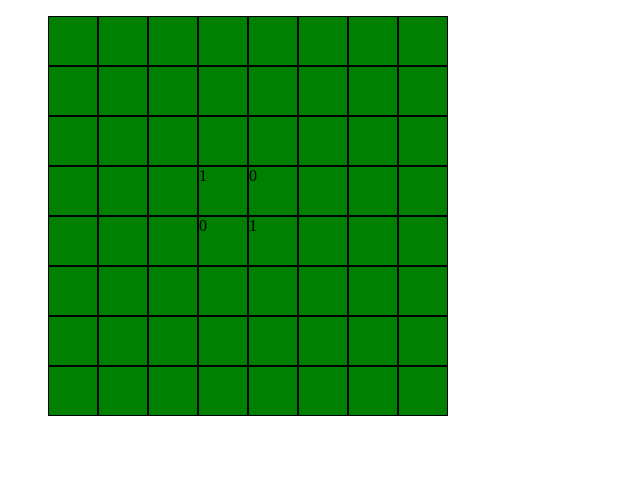
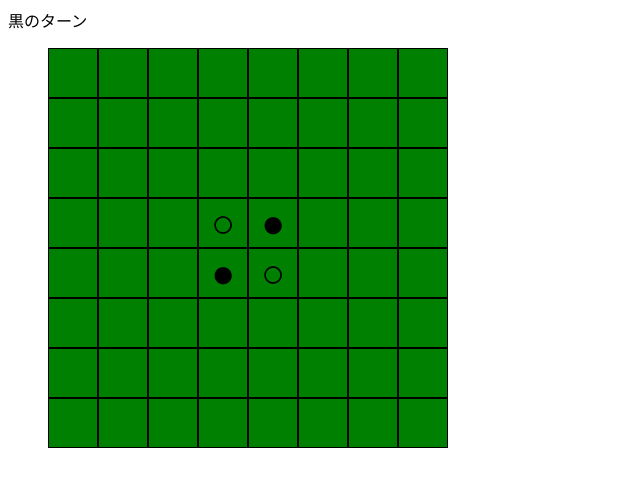
Before and after one commit to takaaa220/osero, a React app: page / in a window 1280 px wide. Shown: the top 486 px of the page, without its empty margins (0-640 px from the left). Built offline with nearby package versions, Linux system fonts and the light colour scheme.

Commit message:
基盤作成

```diff
--- a/src/App.tsx
+++ b/src/App.tsx
@@ -2,13 +2,18 @@ import * as React from "react";
 import * as ReactDOM from "react-dom";
 import Board from "./components/Board";
 
-type Stone = 0 | 1 | null;
+type stone = 0 | 1 | null;
+
+interface WidthHeight {
+  w: number;
+  h: number;
+}
 
 export interface AppProps {}
 
 export interface AppState {
   tarn: 0 | 1;
-  boards: Stone[];
+  boards: stone[];
 }
 
 class App extends React.Component<AppProps, AppState> {
@@ -21,9 +26,55 @@ class App extends React.Component<AppProps, AppState> {
     this.setStone = this.setStone.bind(this);
   }
 
+  returnWidthHeight(index: any): WidthHeight {
+    return { w: index % 8, h: Math.floor(index / 8) };
+  }
+
+  reverseStone(i: number, j: number, h: number, w: number): boolean {
+    const boards = this.state.boards;
+    const enemyStone = this.state.tarn === 0 ? 1 : 0;
+    if (w < 0 || w > 7 || h < 0 || h > 7) {
+      return false;
+    }
+    if (boards[h * 8 + w] === enemyStone) {
+      if (this.reverseStone(i, j, h + i, w + j)) {
+        boards[h * 8 + w] = this.state.tarn;
+        this.setState({ boards });
+        return true;
+      }
+      return false;
+    }
+    if (boards[h * 8 + w] === this.state.tarn) {
+      return true;
+    }
+    return false;
+  }
+
+  putStone(index: any): boolean {
+    const boards = this.state.boards;
+    const { w, h } = this.returnWidthHeight(index);
+    const enemyStone = this.state.tarn === 0 ? 1 : 0;
+    let flag = false;
+    if (boards[index]) {
+      return false;
+    }
+    for (let i = -1; i < 2; i += 1) {
+      for (let j = -1; j < 2; j += 1) {
+        if (w + j < 0 || w + j > 7 || h + i < 0 || h + i > 7) {
+          continue;
+        }
+        if (boards[(h + i) * 8 + w + j] === enemyStone) {
+          flag = this.reverseStone(i, j, h + i, w + j) || flag;
+        }
+      }
+    }
+
+    return flag;
+  }
+
   setStone(i: any) {
-    const boards = this.state.boards;
-    if (!boards[i]) {
+    if (this.putStone(i)) {
+      const boards = this.state.boards;
       boards[i] = this.state.tarn;
       this.setState({
         boards,
@@ -32,7 +83,7 @@ class App extends React.Component<AppProps, AppState> {
     }
   }
 
-  initialize(): Stone[] {
+  initialize(): stone[] {
     const boards = Array(64);
     boards[27] = 1;
     boards[28] = 0;
@@ -46,6 +97,7 @@ class App extends React.Component<AppProps, AppState> {
     const boards = this.state.boards;
     return (
       <div>
+        {this.state.tarn === 0 ? "黒のターン" : "白のターン"}
         <Board boards={boards} setStone={this.setStone} />
       </div>
     );
--- a/src/components/Board.tsx
+++ b/src/components/Board.tsx
@@ -1,9 +1,12 @@
 import * as React from "react";
+// import blackSvg from "../images/black.svg";
+// import whiteSvg from "../images/white.svg";
 
-type Stone = 0 | 1 | null;
+type stone = 0 | 1 | null;
+const showedBoards = ["●", "○"];
 
 export interface BoardProps {
-  boards: Stone[];
+  boards: stone[];
   setStone: Function;
 }
 
@@ -17,7 +20,7 @@ class Board extends React.Component<BoardProps, BoardState> {
     for (let i = 0; i < 64; i += 1) {
       boardContainer.push(
         <li key={i} className="board__item" onClick={setStone.bind(this, i)}>
-          {boards[i]}
+          {boards[i] != null ? showedBoards[boards[i]] : null}
         </li>
       );
     }
--- a/src/stylesheets/modules/_board.scss
+++ b/src/stylesheets/modules/_board.scss
@@ -11,8 +11,12 @@
   }
 
   & &__item {
+    align-items: center;
     background-color: green;
     border: 1px solid black;
+    display: flex;
+    font-size: 40px;
+    justify-content: center;
     list-style: none;
   }
 }
```
